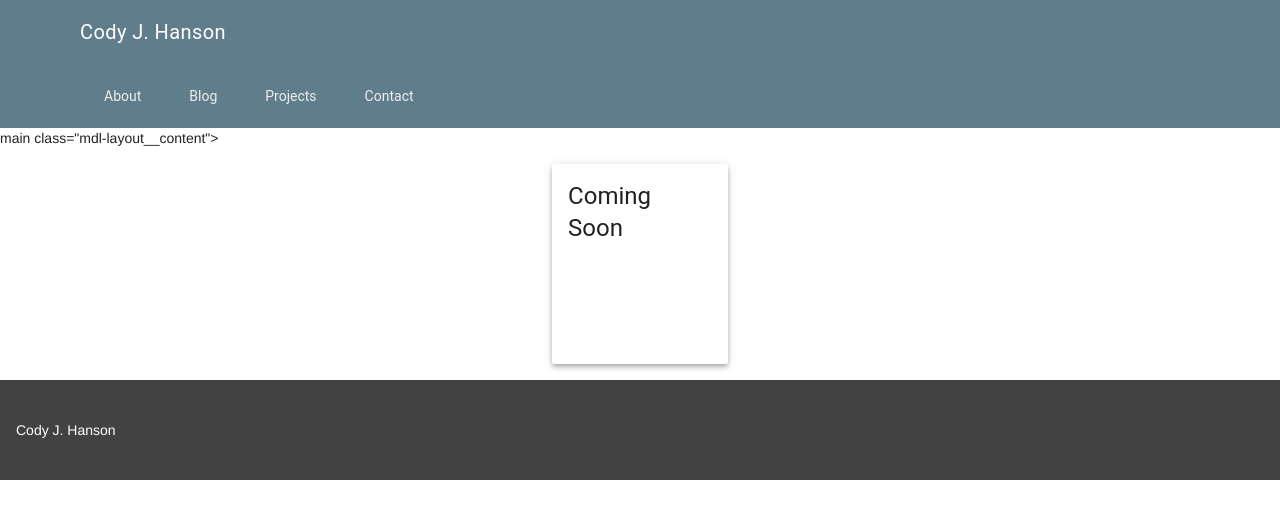
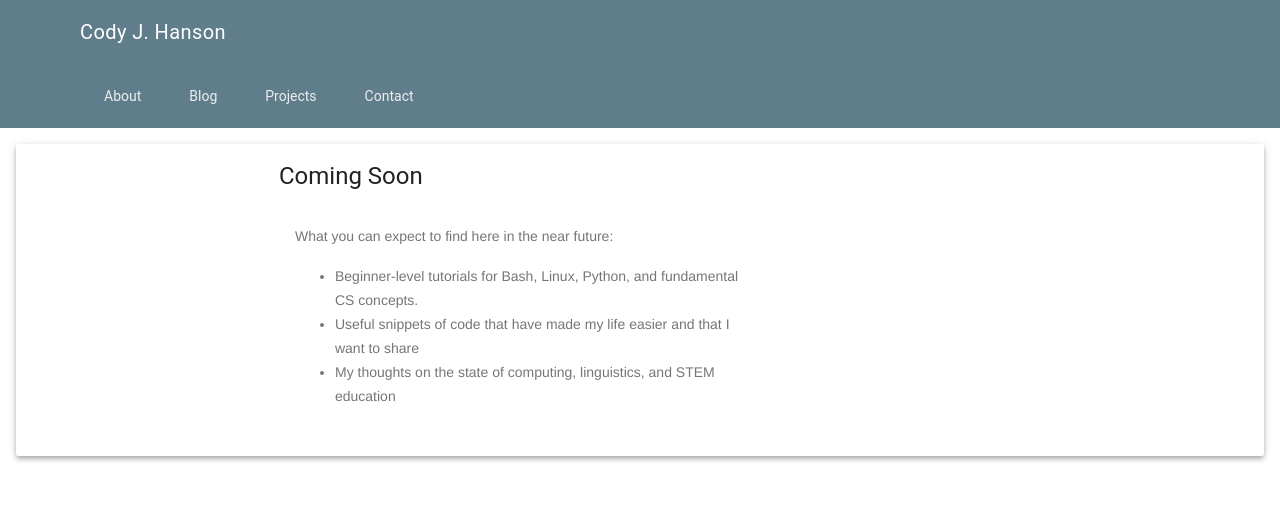
Before and after one commit to cjohnhanson/codyjhanson.com, a Flask app: page /blog in a window 1280 px wide. Shown: the top 519 px of the page. Run offline with Flask 2, Linux system fonts and the light colour scheme; some libraries are stand-ins or nearby versions; some web fonts are replaced.

Commit message:
Maybe one day I'll need a footer...

```diff
--- a/app/templates/base.html
+++ b/app/templates/base.html
@@ -44,19 +44,21 @@
                 </nav>
             </div>
         </header>
+<main class="mdl-layout__content">
 {% block container %}
 {% endblock %}
-<footer class="mdl-mini-footer">
+<!-- <footer class="mdl-mega-footer">
   <div class="mdl-mini-footer__left-section">
     <div class="mdl-logo">Cody J. Hanson</div>
   </div>
   <div class="mdl-mini-footer__right-section">
     <ul class="mdl-mini-footer__link-list">
     </ul>
-  </div>
-</footer>
-   </div>
+</footer> -->
 </main>
+</div>
+
+</div>
 </body>
 <script src="//storage.googleapis.com/code.getmdl.io/1.0.1/material.min.js"></script>
 
--- a/app/templates/blog.html
+++ b/app/templates/blog.html
@@ -1,15 +1,22 @@
 {% extends 'base.html' %}
 {% block container %}
-main class="mdl-layout__content">
   <div class="mdl-grid portfolio-max-width">
     <div class="mdl-cell mdl-cell--12-col mdl-card mdl-shadow--4dp">
       <div class="mdl-grid portfolio-copy">
-        <div class="mdl-cell--9-col">
           <h3 class="mdl-cell mdl-cell--12-col mdl-typography--headline">Coming Soon</h3>
+        <div class="mdl-cell mdl-cell--8-col mdl-card__supporting-text no-padding ">
+	  <p>What you can expect to find here in the near future:
+	    <ul>
+	      <li>Beginner-level tutorials for Bash, Linux, Python,
+		and fundamental CS concepts.</li>
+	      <li>Useful snippets of code that have made my life
+	      easier and that I want to share</li>
+	      <li>My thoughts on the state of computing, linguistics, and
+		STEM education</li>
+	      </ul>
+	    </p>
 	</div>
       </div>
     </div>
   </div>
-</div>
-
 {% endblock %}
--- a/app/templates/index.html
+++ b/app/templates/index.html
@@ -1,6 +1,5 @@
 {% extends 'base.html' %}
 {% block container %}
-<main class="mdl-layout__content">
   <div class="mdl-grid portfolio-max-width">
     <div class="mdl-cell mdl-cell--12-col mdl-card mdl-shadow--4dp">
       <div class="mdl-grid portfolio-copy">
@@ -75,5 +74,6 @@
 
       </div>
     </div>
-  </div>
+</div>
+
 {% endblock %}
```
Also changed, not shown: app/templates/contact.html (+8 -7 lines), app/templates/projects.html (+11 -4 lines).
